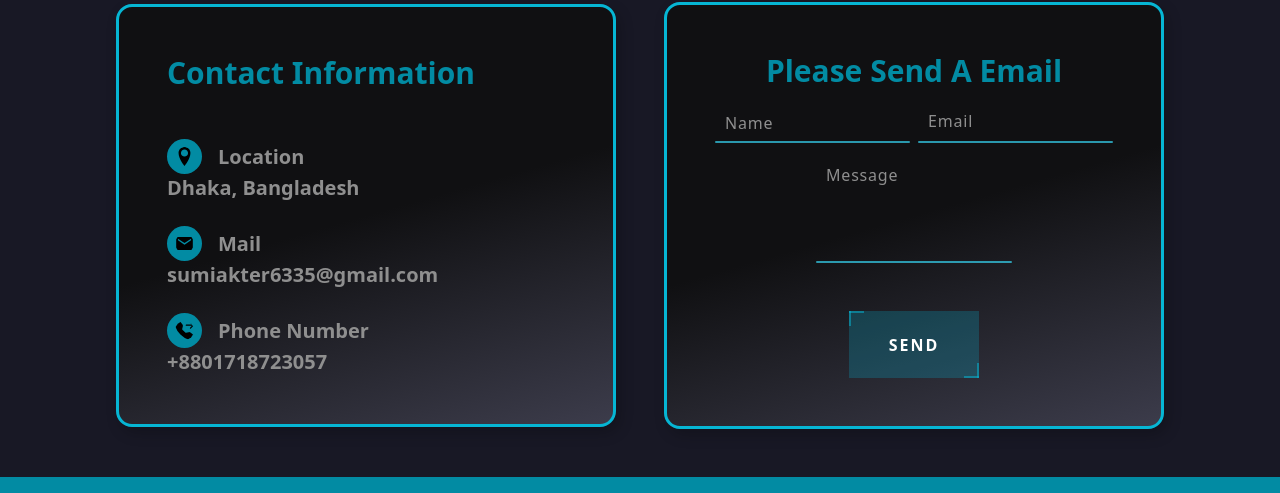
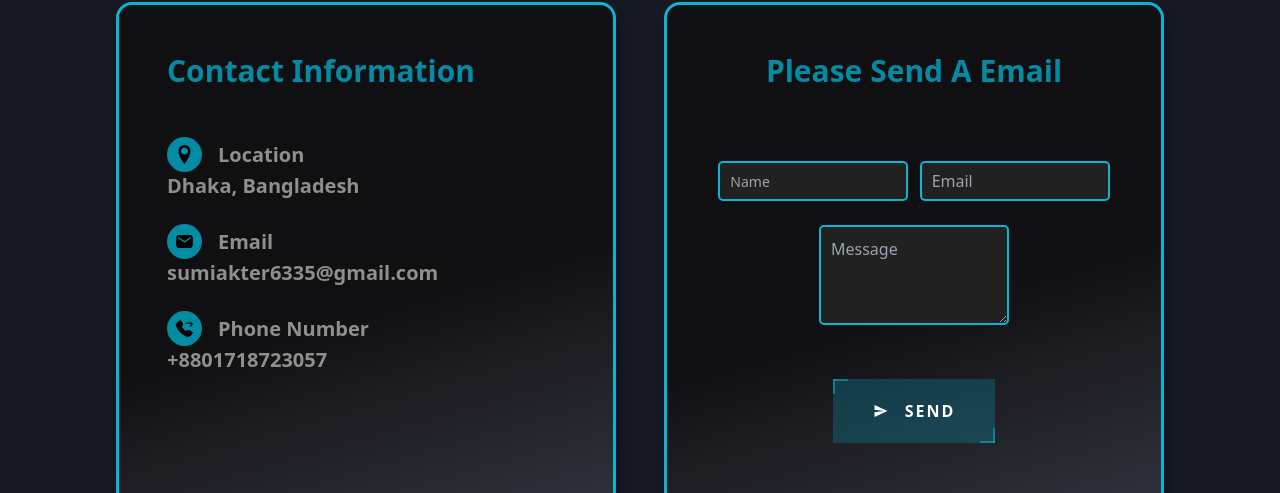
Before and after one commit to SumiAkter2/Sumi-Akter, a React (Create React App) app: page /contact in a window 1280 px wide. Shown: the part 254-747 px from the top of the page. Built offline with nearby package versions, Linux system fonts and the light colour scheme.

Commit message:
restyle input

```diff
--- a/package.json
+++ b/package.json
@@ -17,6 +17,7 @@
     "react-scripts": "5.0.1",
     "react-scroll-to-top": "^3.0.0",
     "react-simple-typewriter": "^5.0.1",
+    "react-toastify": "^9.1.1",
     "react-tsparticles": "^2.7.1",
     "swiper": "^8.4.5",
     "tsparticles": "^2.7.1",
--- a/src/App.js
+++ b/src/App.js
@@ -3,7 +3,6 @@ import { NavLink, Route, Routes } from "react-router-dom";
 import "./App.css";
 import About from "./Components/About/About";
 import Contact from "./Components/Contact/Contact";
-import ScrollToTop from "react-scroll-to-top";
 import Home from "./Components/Home/Home";
 import Navbar from "./Components/Home/Navbar";
 import { FaHome } from "react-icons/fa";
@@ -22,6 +21,8 @@ import IniLabs from "./Components/Portfolio/IniLabs";
 import CarLand from "./Components/Portfolio/CarLand";
 import Footer from "./Components/Footer/Footer";
 import { useState } from "react";
+import { ToastContainer, toast } from "react-toastify";
+import "react-toastify/dist/ReactToastify.css";
 import Loader from "./Components/Loader/Loader";
 
 function App() {
@@ -101,6 +102,7 @@ function App() {
         </ul>
       </div>
       <Footer />
+      <ToastContainer />
     </div>
   );
 }
--- a/src/Components/Contact/Contact.css
+++ b/src/Components/Contact/Contact.css
@@ -1,9 +1,9 @@
 .card {
     color: #8f8f8f;
     width: 500px;
-    height:100%;
+    height:600px;
     background: linear-gradient(344deg, rgb(60, 60, 75) 0%, rgba(16, 16, 18, 1) 50%);
-        box-shadow: 4px 6px 14px #00000036;
+    box-shadow: 4px 6px 14px #00000036;
     border-radius: 1rem;
     border: #06b6d4 0.2rem solid;
     transition: all 0.4s ease-in;
@@ -17,143 +17,27 @@
 }
 
 /* ========================== */
-.inputbox {
-    position: relative;
-    width: 196px;
+.input {
+    background-color: #212121;
+    max-width: 190px;
+    height: 40px;
+    padding: 10px;
+   /* margin-top: 20px; */
+    border: 2px solid #06b6d4;
+    border-radius: 5px;
+    /* box-shadow: 3px 3px 2px rgb(249, 255, 85); */
 }
-
-.inputbox input {
-    position: relative;
-    width: 100%;
-    padding: 20px 10px 10px;
-    background: transparent;
-    outline: none;
-    box-shadow: none;
-    border: none;
-    color: #23242a;
-    font-size: 1em;
-    letter-spacing: 0.05em;
-    transition: 0.5s;
-    z-index: 10;
+.message{
+    height: 100px;
+    /* margin-top: 20px; */
 }
-
-.inputbox span {
-    position: absolute;
-    left: 0;
-    padding: 20px 10px 10px;
-    font-size: 1em;
-    color: #8f8f8f;
-    letter-spacing: 00.05em;
-    transition: 0.5s;
-    pointer-events: none;
-}
-
-.inputbox input:valid~span,
-.inputbox input:focus~span {
-    color: #06b6d4;
-    transform: translateX(-10px) translateY(-34px);
-    font-size: 0, 75em;
-}
-
-.inputbox i {
-    position: absolute;
-    left: 0;
-    bottom: 0;
-    width: 100%;
-    height: 2px;
-    background: #37d9f6ad;
-    border-radius: 4px;
-    transition: 0.5s;
-    pointer-events: none;
-    z-index: 9;
-}
-
-.inputbox input:valid~i,
-.inputbox input:focus~i {
-    height: 44px;
-}
-.inputbox .message {
-    position: relative;
-    width: 100%;
-    height: 120px;
-    padding: 20px 10px 10px;
-    background: transparent;
-    outline: none;
-    box-shadow: none;
-    border: none;
-    color: #23242a;
-    font-size: 1em;
-    letter-spacing: 0.05em;
-    transition: 0.5s;
-    z-index: 10;
-}
-.inputbox .message:valid~i,
-.inputbox .message:focus~i {
-    height: 100px;
-    /* width: 300px; */
-}
-.box {
-    width: 140px;
-    height: auto;
-    float: left;
-    transition: .5s linear;
-    position: relative;
-    display: block;
-    overflow: hidden;
-    padding: 15px;
-    text-align: center;
-    margin: 20px auto;
-    background: black;
-    border-radius: 30px;
-    color: #06b6d4;
-    text-transform: uppercase;
-    font-weight: 900;
-}
-
-.box:before {
-    position: absolute;
-    content: '';
-    left: 0;
-    bottom: 0;
-    height: 4px;
-    width: 100%;
-    border-bottom: 4px solid transparent;
-    border-left: 4px solid transparent;
-    border-radius: 40px;
-    box-sizing: border-box;
-    transform: translateX(100%);
-}
-
-.box:after {
-    position: absolute;
-    content: '';
-    top: 0;
-    left: 0;
-    width: 100%;
-    height: 4px;
-    border-top: 4px solid transparent;
-    border-right: 4px solid transparent;
-    border-radius: 40px;
-    box-sizing: border-box;
-    transform: translateX(-100%);
-}
-
-.box:hover {
-    box-shadow: 0 5px 15px rgba(0, 0, 0, 0.5);
-}
-
-.box:hover:before {
-    border-color: #06b6d4;
-    height: 100%;
-    transform: translateX(0);
-    transition: .3s transform linear, .3s height linear .3s;
-}
-
-.box:hover:after {
-    border-color: #06b6d4;
-    height: 100%;
-    transform: translateX(0);
-    transition: .3s transform linear, .3s height linear .5s;
+.input:focus {
+    color: rgb(0, 255, 255);
+    background-color: #212121;
+    outline-color: rgb(0, 255, 255);
+    box-shadow: -3px -3px 15px rgb(0, 255, 255);
+    transition: .1s;
+    transition-property: box-shadow;
 }
 
 @media screen and (max-width:560px) {
--- a/src/Components/Contact/Contact.js
+++ b/src/Components/Contact/Contact.js
@@ -1,25 +1,18 @@
 import React, { useRef } from "react";
 import Button from "../Button/Button";
 import { IoMdMail } from "react-icons/io";
-import { useForm } from "react-hook-form";
 import { ImLocation } from "react-icons/im";
 import { IoMdSend } from "react-icons/io";
 import { BsFillTelephoneForwardFill } from "react-icons/bs";
+import { toast } from "react-toastify";
 import "./Contact.css";
 import emailjs from "@emailjs/browser";
 
 const Contact = () => {
-  const {
-    register,
-    handleSubmit,
-    watch,
-    formState: { errors },
-  } = useForm();
   const form = useRef();
 
   const sendEmail = (e) => {
     e.preventDefault();
-
     emailjs
       .sendForm(
         "service_0i5kzgk",
@@ -30,6 +23,7 @@ const Contact = () => {
       .then(
         (result) => {
           console.log(result.text);
+          toast("Successfully send email !");
         },
         (error) => {
           console.log(error.text);
@@ -59,7 +53,7 @@ const Contact = () => {
                 size="35px"
                 className="mr-4 bg-secondary p-2 rounded-full fill-black"
               />
-              Mail
+              Email
             </p>
             <p>sumiakter6335@gmail.com</p>
             <p className="flex  justify-start items-center mt-6">
@@ -78,33 +72,45 @@ const Contact = () => {
           <h3 className=" text-secondary text-3xl font-bold">
             Please Send A Email
           </h3>
-          <form ref={form} onSubmit={sendEmail}>
+          <form ref={form} onSubmit={sendEmail} className='mt-12'>
             <div className="lg:flex">
-              <div className="inputbox mx-auto">
+              <div className=" mx-auto">
                 <input
                   type="text"
                   required
                   name="user_name"
-                  className="text-sm"
+                  className="text-sm input mt-6"
+                  placeholder="Name"
                 />
-
-                <span className="text-xl">Name</span>
-                <i></i>
               </div>
-              <div className="inputbox ml-2 mx-auto">
-                <input name="user_email" required="required" type="email" />
-                <span>Email</span>
-                <i></i>
+              <div className=" lg:ml-2 mx-auto">
+                <input
+                  className="input mt-6"
+                  name="user_email"
+                  placeholder="Email"
+                  required="required"
+                  type="email"
+                />
               </div>
             </div>
 
-            <div className="inputbox mx-auto">
-              <input name="message" className="message" required="required" />
-              <span>Message</span>
-              <i></i>
+            <div className=" mx-auto">
+              <textarea
+                name="message"
+                className="message mt-6 input"
+                placeholder="Message"
+                required="required"
+              />
             </div>
-            <Button type="submit" className="mb-6">
-              Send
+
+            <Button
+              type="submit"
+              className="mb-6 flex justify-center items-center"
+            >
+              <p className=" flex justify-center items-center">
+                <IoMdSend className="mr-4" />
+                Send
+              </p>
             </Button>
           </form>
         </div>
```
Also changed, not shown: 2 other files (tests, documents, lock files or other folders).
